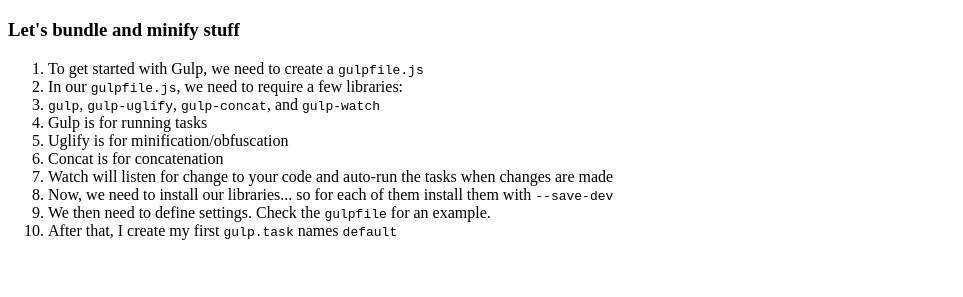
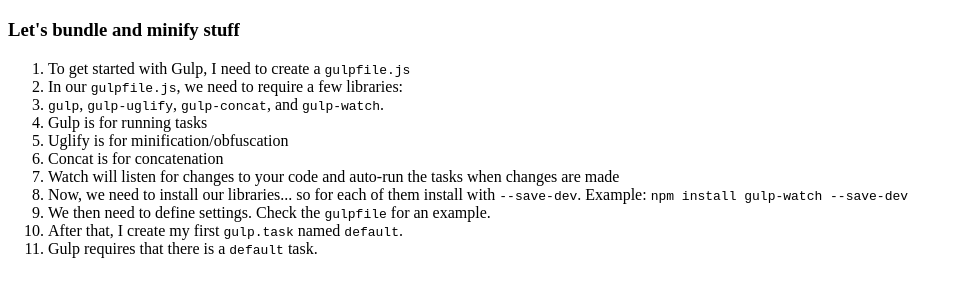
Before and after one commit to rueni/GulpBoilerplate, a website: page index.html in a window 1280 px wide. Shown: the part 61-358 px from the top of the page, without its empty margins (0-963 px from the left). Drawn offline with Linux system fonts and the light colour scheme; files that its build step writes are made by us from their sources; files whose address does not match are found by name.

Commit message:
fixed bug

```diff
--- a/gulpfile.js
+++ b/gulpfile.js
@@ -11,16 +11,16 @@
   distFolder: 'dist/'
 };
 
-// default gulp task
-gulp.task('default', function(){
-  return gulp.src([settings.scriptsFolder + 'lib/*.js', settings.scriptsFolder + 'app/*.js'])
-  .pipe(concat('distribution-app.js'))
-  .pipe(uglify()) // comment out uglify for debugging OR during development
-  .pipe(gulp.dest(settings.distFolder));
-});
-
 // watch for changes
 watch([settings.scriptsFolder + 'app/*.js'], function() {
   console.log('script change detected - rebundling')
   gulp.start('default'); // run default task when changes occure
 });
+
+// default gulp task
+gulp.task('default', function() {
+  return gulp.src([settings.scriptsFolder + 'lib/jquery.js', settings.scriptsFolder + 'app/*.js'])
+    .pipe(concat('distribution-app.js'))
+    .pipe(uglify()) // comment out uglify for debugging OR development
+    .pipe(gulp.dest(settings.distFolder));
+});
--- a/index.html
+++ b/index.html
@@ -9,17 +9,17 @@
   <h1>Gulp is awesome</h1>
   <h3>Let's bundle and minify stuff</h3>
   <ol>
-    <li>To get started with Gulp, we need to create a <code>gulpfile.js</code></li>
+    <li>To get started with Gulp, I need to create a <code>gulpfile.js</code> </li>
     <li>In our <code>gulpfile.js</code>, we need to require a few libraries:</li>
-    <li><code>gulp</code>, <code>gulp-uglify</code>, <code>gulp-concat</code>, and <code>gulp-watch</code></li>
+    <li><code>gulp</code>, <code>gulp-uglify</code>, <code>gulp-concat</code>, and <code>gulp-watch</code>.</li>
     <li>Gulp is for running tasks</li>
     <li>Uglify is for minification/obfuscation</li>
     <li>Concat is for concatenation</li>
-    <li>Watch will listen for change to your code and auto-run the tasks when changes are made</li>
-    <li>Now, we need to install our libraries... so for each of them install them with <code>--save-dev</code></li>
-    <li>We then need to define settings.  Check the <code>gulpfile</code> for an example.</li>
-    <li>After that, I create my first <code>gulp.task</code> names <code>default</code></li>
+    <li>Watch will listen for changes to your code and auto-run the tasks when changes are made</li>
+    <li>Now, we need to install our libraries... so for each of them install with <code>--save-dev</code>. Example: <code>npm install gulp-watch --save-dev</code></li>
+    <li>We then need to define settings. Check the <code>gulpfile</code> for an example.</li>
+    <li>After that, I create my first <code>gulp.task</code> named <code>default</code>.</li>
+    <li>Gulp requires that there is a <code>default</code> task.</li>
   </ol>
-
 </body>
 </html>
```
Also changed, not shown: dist/distribution-app.js, scripts/lib/jquery.js (renamed from scripts/jquery.js).
